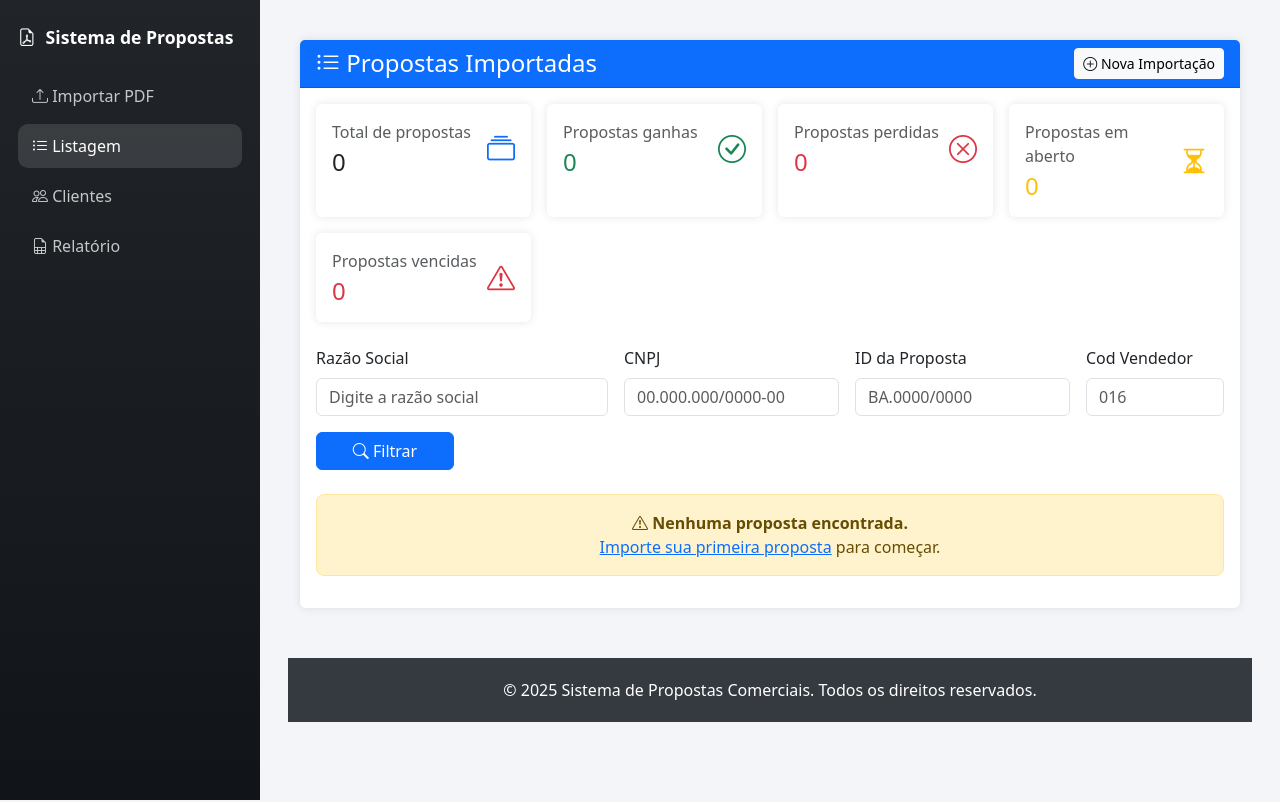
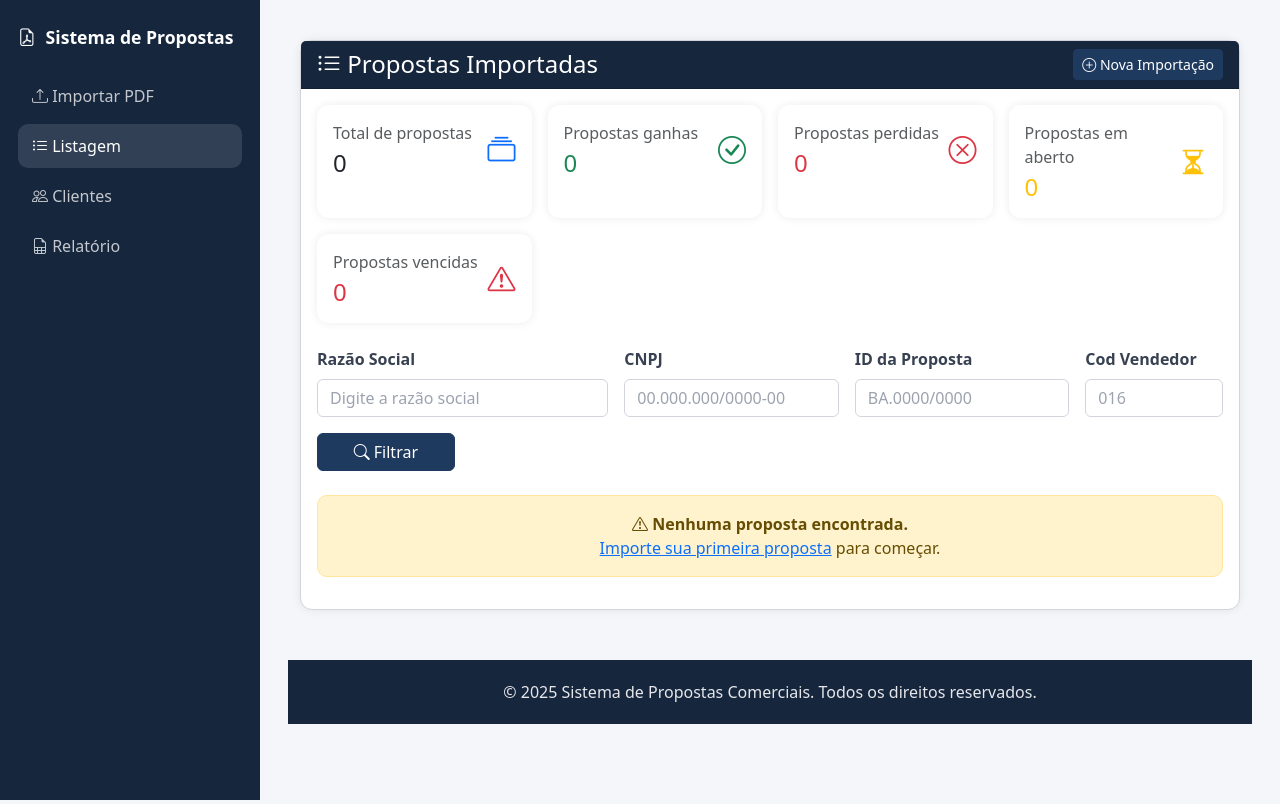
Before and after one commit to mpereira356/propostas-system, a Flask app: page /listagem in a window 1280 px wide. Run offline with Flask 3, Linux system fonts and the light colour scheme; data that the repository does not hold is empty.

Commit message:
interfacenova

```diff
--- a/templates/base.html
+++ b/templates/base.html
@@ -10,8 +10,27 @@
     <link rel="stylesheet" href="https://cdn.jsdelivr.net/npm/bootstrap-icons@1.10.0/font/bootstrap-icons.css">
 
     <style>
+        :root {
+            --corporate-blue: #1F3A5F;
+            --corporate-blue-dark: #16263D;
+            --bg-light: #F4F6F9;
+            --border-gray: #D1D5DB;
+            --text-dark: #1F2933;
+            --text-muted: #374151;
+            --white: #FFFFFF;
+            --placeholder: #9CA3AF;
+            --table-head-bg: #1F2933;
+            --table-head-border: #374151;
+            --table-row: #FFFFFF;
+            --table-row-alt: #F9FAFB;
+            --table-row-hover: #EEF2F7;
+            --badge-danger: #B91C1C;
+            --badge-success: #15803D;
+            --badge-warning: #D97706;
+        }
         body {
-            background-color: #f3f5f9;
+            background-color: var(--bg-light);
+            color: var(--text-dark);
         }
         .app-shell {
             min-height: 100vh;
@@ -20,7 +39,7 @@
         }
         .sidebar {
             width: 260px;
-            background: linear-gradient(180deg, #212529 0%, #111418 100%);
+            background: var(--corporate-blue-dark);
             color: #fff;
             position: fixed;
             top: 0;
@@ -67,28 +86,63 @@
             }
         }
         .card {
-            box-shadow: 0 0 10px rgba(0,0,0,.1);
-            border: none;
+            background-color: var(--white);
+            box-shadow: 0 0 10px rgba(0,0,0,.08);
+            border: 1px solid var(--border-gray);
+            border-radius: 12px;
         }
         .btn-primary {
-            background-color: #0d6efd;
-            border-color: #0d6efd;
+            background-color: var(--corporate-blue);
+            border-color: var(--corporate-blue);
         }
         .btn-primary:hover {
-            background-color: #0b5ed7;
-            border-color: #0a58ca;
+            background-color: #274C77;
+            border-color: #274C77;
         }
         .alert {
-            border-radius: 8px;
+            border-radius: 10px;
         }
         .table {
-            background-color: white;
+            background-color: var(--white);
+        }
+        .form-label {
+            color: var(--text-muted);
+            font-weight: 600;
+        }
+        .form-control,
+        .form-select {
+            border-color: var(--border-gray);
+            color: #111827;
+        }
+        .form-control::placeholder {
+            color: var(--placeholder);
         }
         footer {
             margin-top: 50px;
             padding: 20px 0;
-            background-color: #343a40;
-            color: white;
+            background-color: var(--corporate-blue-dark);
+            color: #E5E7EB;
+        }
+        .table thead.table-dark th {
+            background-color: var(--table-head-bg);
+            color: #fff;
+            border-bottom: 1px solid var(--table-head-border);
+        }
+        .table-striped tbody tr:nth-of-type(odd) {
+            background-color: var(--table-row-alt);
+        }
+        .table-hover tbody tr:hover {
+            background-color: var(--table-row-hover);
+        }
+        .badge.text-bg-danger {
+            background-color: var(--badge-danger);
+        }
+        .badge.text-bg-success {
+            background-color: var(--badge-success);
+        }
+        .badge.warning {
+            background-color: var(--badge-warning);
+            color: #fff;
         }
     </style>
 
--- a/templates/listagem.html
+++ b/templates/listagem.html
@@ -1,16 +1,79 @@
 {% extends "base.html" %}
 
 {% block title %}Listagem de Propostas - Sistema de Propostas{% endblock %}
+
+{% block extra_css %}
+<style>
+    .listagem-header {
+        background-color: #16263D;
+        color: #FFFFFF;
+    }
+    .listagem-header .btn-nova-importacao {
+        background-color: #1F3A5F;
+        border-color: #1F3A5F;
+        color: #FFFFFF;
+    }
+    .listagem-header .btn-nova-importacao:hover {
+        background-color: #274C77;
+        border-color: #274C77;
+        color: #FFFFFF;
+    }
+    .btn-filtrar {
+        background-color: #1F3A5F;
+        border-color: #1F3A5F;
+        color: #FFFFFF;
+    }
+    .btn-filtrar:hover {
+        background-color: #274C77;
+        border-color: #274C77;
+        color: #FFFFFF;
+    }
+    .badge-vencendo {
+        background-color: #D97706;
+        color: #FFFFFF;
+    }
+    .btn-action-view {
+        background-color: #1F3A5F;
+        border-color: #1F3A5F;
+        color: #FFFFFF;
+    }
+    .btn-action-view:hover {
+        background-color: #1a2f4d;
+        border-color: #1a2f4d;
+        color: #FFFFFF;
+    }
+    .btn-action-edit {
+        background-color: #D97706;
+        border-color: #D97706;
+        color: #FFFFFF;
+    }
+    .btn-action-edit:hover {
+        background-color: #bf6905;
+        border-color: #bf6905;
+        color: #FFFFFF;
+    }
+    .btn-action-delete {
+        background-color: #B91C1C;
+        border-color: #B91C1C;
+        color: #FFFFFF;
+    }
+    .btn-action-delete:hover {
+        background-color: #a01818;
+        border-color: #a01818;
+        color: #FFFFFF;
+    }
+</style>
+{% endblock %}
 
 {% block content %}
 <div class="row">
     <div class="col-12">
         <div class="card">
-            <div class="card-header bg-primary text-white d-flex justify-content-between align-items-center">
+            <div class="card-header listagem-header d-flex justify-content-between align-items-center">
                 <h4 class="mb-0">
                     <i class="bi bi-list-ul"></i> Propostas Importadas
                 </h4>
-                <a href="{{ url_for('upload') }}" class="btn btn-light btn-sm">
+                <a href="{{ url_for('upload') }}" class="btn btn-nova-importacao btn-sm">
                     <i class="bi bi-plus-circle"></i> Nova Importação
                 </a>
             </div>
@@ -132,7 +195,7 @@
                                placeholder="016">
                     </div>
                     <div class="col-md-2 d-flex align-items-end">
-                        <button type="submit" class="btn btn-primary w-100">
+                        <button type="submit" class="btn btn-filtrar w-100">
                             <i class="bi bi-search"></i> Filtrar
                         </button>
                     </div>
@@ -189,7 +252,7 @@
                                     {% if proposta.vencida %}
                                         <span class="badge text-bg-danger">Vencida</span>
                                     {% elif proposta.vencendo %}
-                                        <span class="badge" style="background-color:#fd7e14;">Vencendo</span>
+                                        <span class="badge badge-vencendo">Vencendo</span>
                                     {% else %}
                                         <span class="badge text-bg-success">Válida</span>
                                     {% endif %}
@@ -206,17 +269,17 @@
                                 </td>
                                 <td class="text-center">
                                     <a href="{{ url_for('detalhes', id=proposta.id) }}"
-                                       class="btn btn-sm btn-info text-white"
+                                       class="btn btn-sm btn-action-view"
                                        title="Ver detalhes">
                                         <i class="bi bi-eye"></i>
                                     </a>
                                     <a href="{{ url_for('editar', id=proposta.id) }}"
-                                       class="btn btn-sm btn-warning text-dark"
+                                       class="btn btn-sm btn-action-edit"
                                        title="Editar">
                                         <i class="bi bi-pencil-square"></i>
                                     </a>
                                     <button type="button"
-                                            class="btn btn-sm btn-danger"
+                                            class="btn btn-sm btn-action-delete"
                                             onclick="confirmarDelete({{ proposta.id }}, '{{ proposta.id_proposta }}')"
                                             title="Deletar">
                                         <i class="bi bi-trash"></i>
```
